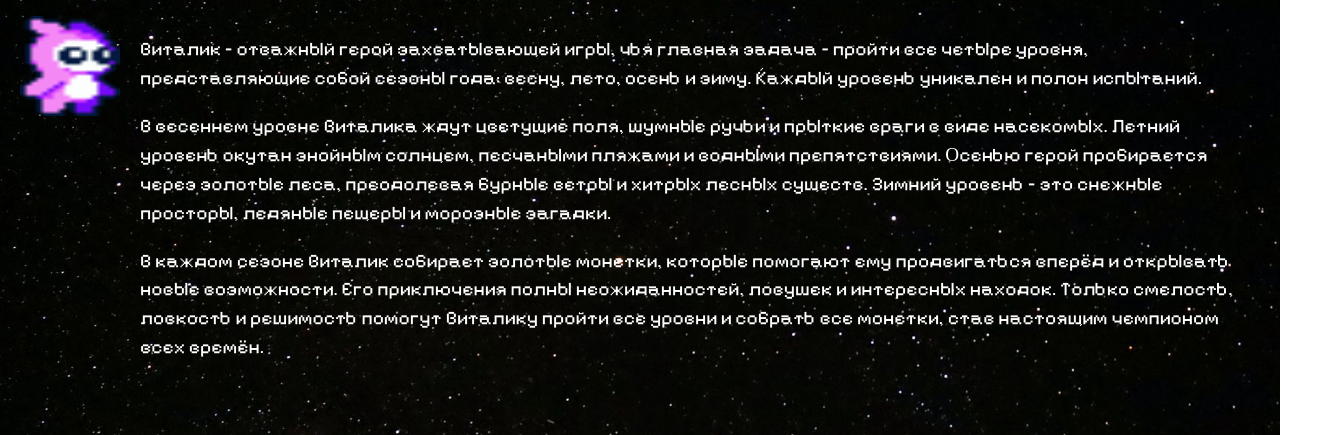
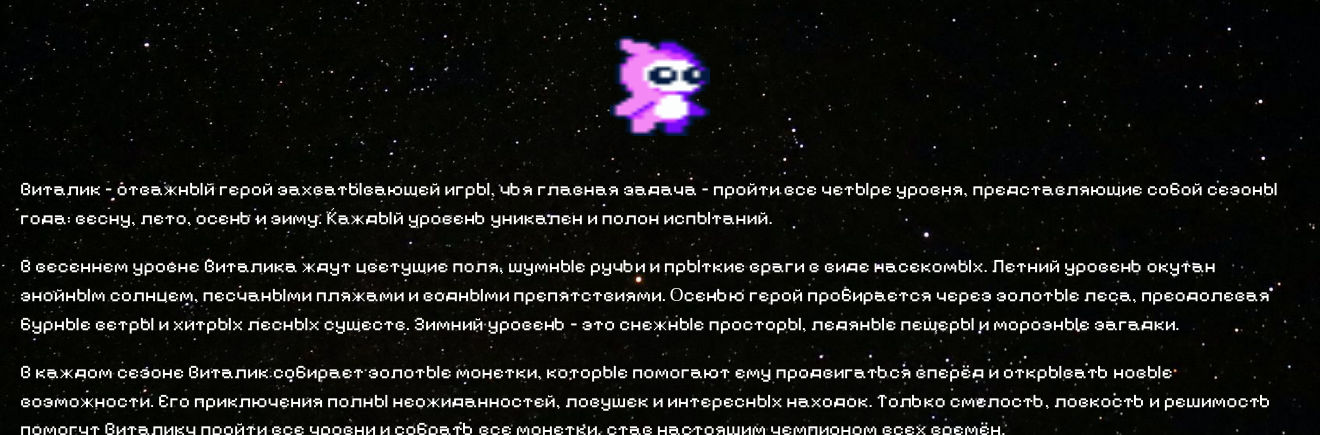
Before and after one commit to Kirofeed/game-website, a plain HTML site: page game-description.html in a window 1280 px wide. Shown: the part 113-548 px from the top of the page, 1320 px wide, since content can reach past the window. Drawn offline with Linux system fonts and the light colour scheme.

Commit message:
new game description

```diff
--- a/css/style-game-description.css
+++ b/css/style-game-description.css
@@ -16,6 +16,10 @@ body, html {
     color: #fff;
     text-align: center;
     overflow-y: auto;
+    display: flex;
+    flex-direction: column;
+    align-items: center;
+    padding: 20px;
 }
 
 .game-description-background h1 {
@@ -24,31 +28,26 @@ body, html {
     margin-top: 20px;
 }
 
-.content {
-    display: grid;
-    grid-template-columns: auto 1fr;
-    gap: 20px;
-    align-items: start;
-    padding: 20px;
-    color: #fff;
-    font-family: 'Pixelify Sans'
-}
-
 .sprite-container {
-    width: 100px; /* Double the original size */
-    height: 100px; /* Double the original size */
+    width: 100px;
+    height: 100px;
+    margin: 20px 0;
 }
 
 .sprite-container img {
     width: 100%;
     height: 100%;
-    animation: spriteAnimation 1s steps(4) infinite; /* Example animation */
+    animation: spriteAnimation 1s steps(4) infinite;
 }
 
-.description {
+.content {
+    width: 100%; /* Изменено на 100% */
+    padding: 0 20px; /* Отступы для выравнивания текста */
+    color: #fff;
+    font-family: 'Pixelify Sans';
     font-size: 1.2rem;
     line-height: 1.5;
-    text-align: left;
+    text-align: left; /* Текст выравнивается по левому краю */
 }
 
 h2 {
@@ -83,7 +82,7 @@ h2 {
 
 @keyframes spriteAnimation {
     from { background-position: 0 0; }
-    to { background-position: -400px 0; } /* Adjust according to sprite sheet */
+    to { background-position: -400px 0; }
 }
 
 @keyframes colorChange {
--- a/game-description.html
+++ b/game-description.html
@@ -4,16 +4,16 @@
     <meta charset="UTF-8">
     <meta name="viewport" content="width=device-width, initial-scale=1.0">
     <title>Game Description</title>
+    <link rel="stylesheet" href="https://fonts.googleapis.com/css2?family=Pixelify+Sans&display=swap">
     <link rel="stylesheet" href="css/style-game-description.css">
-    <link href="https://fonts.googleapis.com/css2?family=Pixelify+Sans&display=swap" rel="stylesheet">
 </head>
 <body>
     <div class="game-description-background">
         <h1>Game Description</h1>
+        <div class="sprite-container">
+            <img id="sprite" src="images/jump_right_01.png" alt="Sprite Animation">
+        </div>
         <div class="content">
-            <div class="sprite-container">
-                <img id="sprite" src="images/jump_right_01.png" alt="Sprite Animation">
-            </div>
             <div class="description">
                 <p>Виталик – отважный герой захватывающей игры, чья главная задача – пройти все четыре уровня, представляющие собой сезоны года: весну, лето, осень и зиму. Каждый уровень уникален и полон испытаний.</p>
                 <p>В весеннем уровне Виталика ждут цветущие поля, шумные ручьи и прыткие враги в виде насекомых. Летний уровень окутан знойным солнцем, песчаными пляжами и водными препятствиями. Осенью герой пробирается через золотые леса, преодолевая бурные ветры и хитрых лесных существ. Зимний уровень – это снежные просторы, ледяные пещеры и морозные загадки.</p>
```
